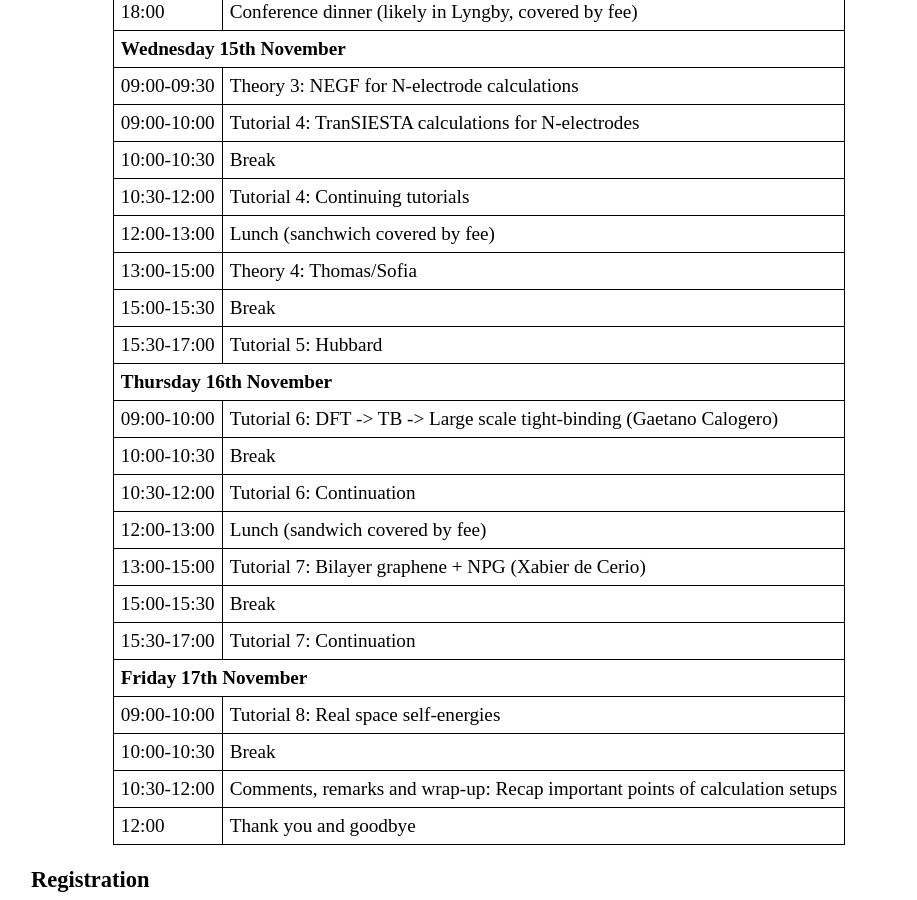
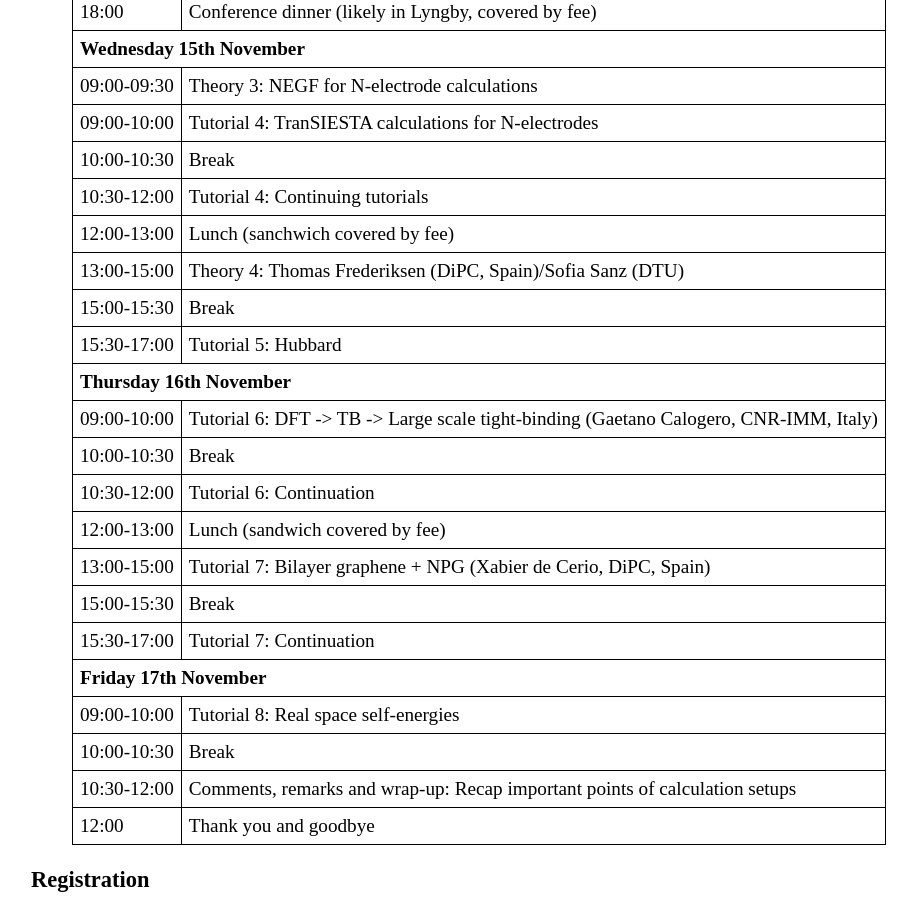
Before and after one commit to siesta-project/web-portal, a Jekyll site: the page built from _events/TranSIESTA_School-2023.md, in a window 1280 px wide and 900 px high, scrolled down 1311 px. Shown: the whole window, without its empty margins (161-1078 px from the left). Built offline with Jekyll 4.4.1, drawn with Linux system fonts in a browser that asks for light colours.

Commit message:
added affiliation of speakers
Signed-off-by: Nick Papior <nickpapior@gmail.com>

```diff
--- a/_events/TranSIESTA_School-2023.md
+++ b/_events/TranSIESTA_School-2023.md
@@ -79,16 +79,16 @@ Previous schools have lectures hosted [here](https://www.youtube.com/channel/UCy
 <tr><td>10:00-10:30</td><td> Break</td></tr>
 <tr><td>10:30-12:00</td><td> Tutorial 4: Continuing tutorials</td></tr>
 <tr><td>12:00-13:00</td><td> Lunch (sanchwich covered by fee)</td></tr>
-<tr><td>13:00-15:00</td><td> Theory 4: Thomas/Sofia</td></tr>
+<tr><td>13:00-15:00</td><td> Theory 4: Thomas Frederiksen (DiPC, Spain)/Sofia Sanz (DTU)</td></tr>
 <tr><td>15:00-15:30</td><td> Break</td></tr>
 <tr><td>15:30-17:00</td><td> Tutorial 5: Hubbard</td></tr>
 
 <tr><th COLSPAN="2"> Thursday 16th November</th></tr>
-<tr><td>09:00-10:00</td><td>Tutorial 6: DFT -> TB -> Large scale tight-binding (Gaetano Calogero)</td></tr>
+<tr><td>09:00-10:00</td><td>Tutorial 6: DFT -> TB -> Large scale tight-binding (Gaetano Calogero, CNR-IMM, Italy)</td></tr>
 <tr><td>10:00-10:30</td><td>Break</td></tr>
 <tr><td>10:30-12:00</td><td>Tutorial 6: Continuation</td></tr>
 <tr><td>12:00-13:00</td><td>Lunch (sandwich covered by fee)</td></tr>
-<tr><td>13:00-15:00</td><td>Tutorial 7: Bilayer graphene + NPG (Xabier de Cerio)</td></tr>
+<tr><td>13:00-15:00</td><td>Tutorial 7: Bilayer graphene + NPG (Xabier de Cerio, DiPC, Spain)</td></tr>
 <tr><td>15:00-15:30</td><td>Break</td></tr>
 <tr><td>15:30-17:00</td><td>Tutorial 7: Continuation</td></tr>
 
```
